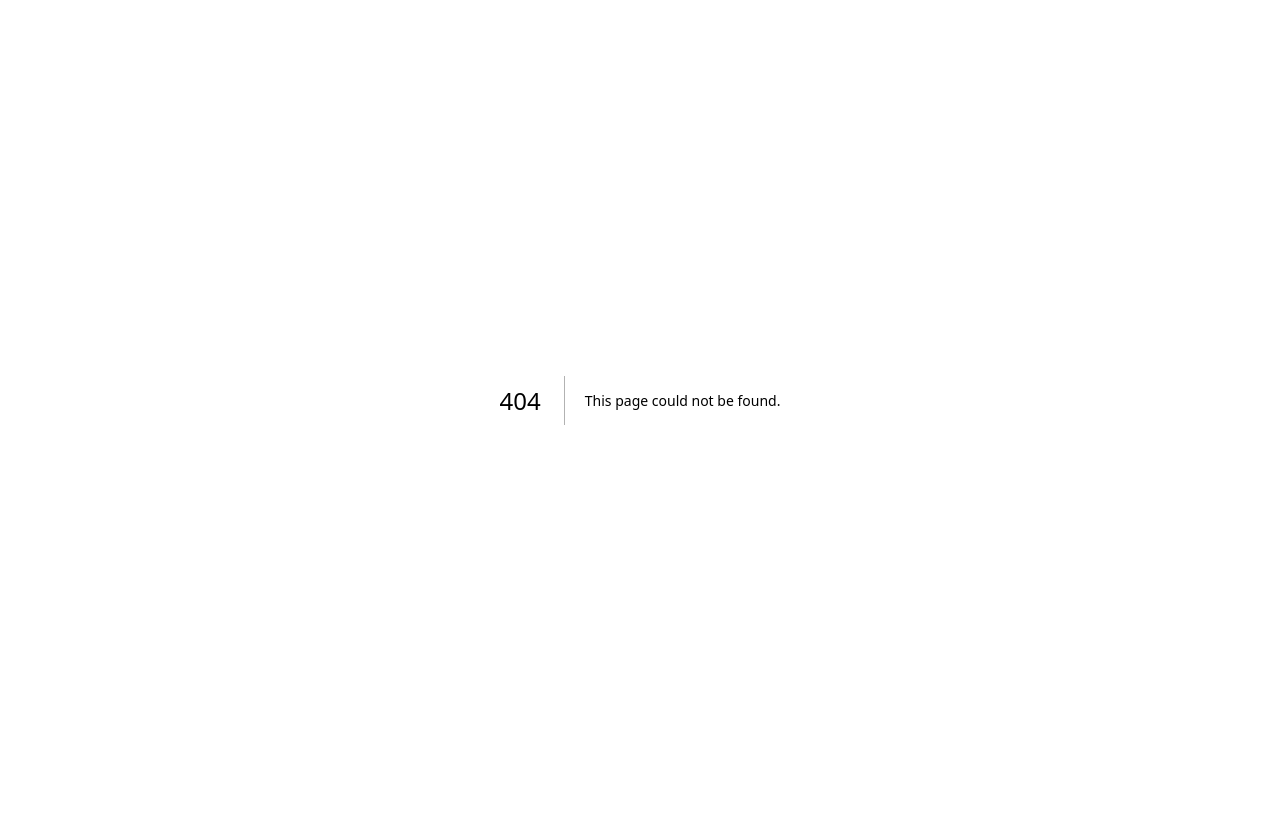
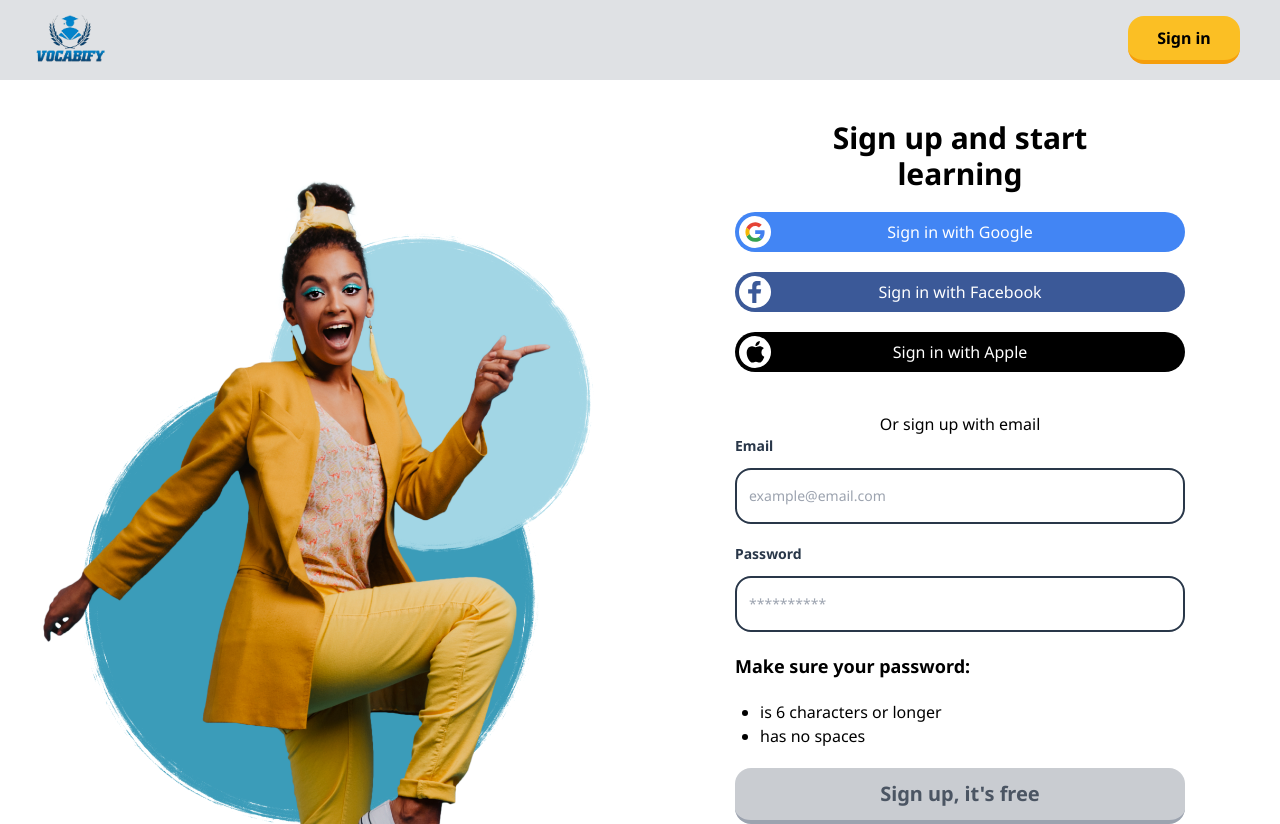
Before and after one commit to HarisShaikh97/language-learning-app, a Next.js app: page /signup in a window 1280 px wide. Before the commit this address had no page. Before the commit the page ends 800 px from the top, so only its background shows below. Built offline with nearby package versions, Linux system fonts and the light colour scheme.

Commit message:
Signup page

```diff
--- a/app/login/page.js
+++ b/app/login/page.js
@@ -1,10 +1,17 @@
+"use client"
+
 import Image from "next/image"
+import Link from "next/link"
+import { useRouter } from "next/navigation"
 
 export default function Login() {
+
+    const router = useRouter()
+
     return (
         <div className="h-screen w-screen flex flex-col items-center">
-            <div className="h-20 w-full bg-primary flex items-center px-5">
-                <Image src={"/logo2.png"} alt="logo" height={75} width={75} />
+            <div className="h-20 w-full bg-primary bg-opacity-15 flex items-center px-5">
+                <Image src={"/logo2.png"} alt="logo" height={100} width={100} />
             </div>
             <p className="text-5xl text-primary font-extrabold w-[450px] text-center my-10">Log in to have fun and learn faster</p>
             <div className="flex flex-col items-center gap-5 w-[450px]">
@@ -43,8 +50,8 @@ export default function Login() {
             <div className="flex justify-end w-[450px] mt-5">
                 <p className="text-primary underline text-xs cursor-pointer">I forgot my password!</p>
             </div>
-            <button className="flex items-center justify-center bg-primary bg-opacity-25 h-14 w-[450px] rounded-lg mt-5 border-b-4 border-gray-400 text-gray-600 hover:text-black transition duration-1000 font-bold">Sign in</button>
-            <p className="underline mt-5">Don{"'"}t have an account? Sign up now!</p>
+            <button className="flex items-center justify-center bg-primary bg-opacity-25 h-14 w-[450px] rounded-lg mt-5 border-b-4 border-gray-400 text-gray-600 hover:text-black transition duration-1000 font-bold"  onClick={() => {router.push("/home")}}>Sign in</button>
+            <Link href={"/signup"} className="underline mt-5">Don{"'"}t have an account? Sign up now!</Link>
         </div>
     )
 }
--- /dev/null
+++ b/app/signup/page.js
@@ -0,0 +1,60 @@
+import Image from "next/image"
+import Link from "next/link"
+
+export default function Signup() {
+    return (
+        <div className="h-screen w-screen flex flex-col items-center">
+            <div className="h-20 w-full bg-primary bg-opacity-15 flex flex-row justify-between items-center pl-5 pr-10">
+                <Image src={"/logo2.png"} alt="logo" height={100} width={100} />
+                <Link href={"/login"} className=" h-12 w-28 rounded-2xl border-b-4 border-amber-500 bg-amber-400 font-bold flex items-center justify-center">Sign in</Link>
+            </div>
+            <div className="grid grid-cols-2 h-full w-full">
+                <div className="bg-contain bg-no-repeat bg-center" style={{backgroundImage: "url('/signup-image.png')"}} />
+                <div className="flex flex-col items-center">
+                    <p className="w-[350px] text-3xl text-center font-bold mt-10">Sign up and start learning</p>
+                    <div className="flex flex-col items-center gap-5 w-[450px] mt-5">
+                        <button className="h-10 w-full rounded-full bg-[#4285F4] hover:bg-opacity-75 relative flex items-center justify-center">
+                            <div className="h-8 w-8 rounded-full bg-white absolute left-1 top-1 flex items-center justify-center">
+                                <Image src={"/google-logo.svg"} alt="logo" height={35} width={35} />
+                            </div>
+                            <p className="text-white">Sign in with Google</p>
+                        </button>
+                        <button className="h-10 w-full rounded-full bg-[#3B5998] hover:bg-opacity-75 relative flex items-center justify-center">
+                            <div className="h-8 w-8 rounded-full bg-white absolute left-1 top-1 flex items-center justify-center">
+                                <Image src={"/facebook-logo.svg"} alt="logo" height={22.5} width={22.5} />
+                            </div>
+                            <p className="text-white">Sign in with Facebook</p>
+                        </button>
+                        <button className="h-10 w-full rounded-full bg-black hover:bg-opacity-75 relative flex items-center justify-center">
+                            <div className="h-8 w-8 rounded-full bg-white absolute left-1 top-1 flex items-center justify-center">
+                                <Image src={"/apple-logo.svg"} alt="logo" height={25} width={25} />
+                            </div>
+                            <p className="text-white">Sign in with Apple</p>
+                        </button>
+                    </div>
+                    <p className="mt-10">Or sign up with email</p>
+                    <div className="flex flex-col gap-3 w-[450px]">
+                        <p className="text-primary text-sm font-bold">Email</p>
+                        <div className="h-14 w-full rounded-2xl border-2 border-primary px-3 flex items-center justify-center">
+                            <input type="text" placeholder="example@email.com" className="text-sm" style={{outline: 'none', width: '100%'}} />
+                        </div>
+                    </div>
+                    <div className="flex flex-col gap-3 w-[450px] mt-5">
+                        <p className="text-primary text-sm font-bold">Password</p>
+                        <div className="h-14 w-full rounded-2xl border-2 border-primary px-3 flex items-center justify-center">
+                            <input type="password" placeholder="**********" className="text-sm" style={{outline: 'none', width: '100%'}} />
+                        </div>
+                    </div>
+                    <div className="w-[450px] mt-5">
+                        <p className="text-lg font-bold">Make sure your password:</p>
+                    </div>
+                    <ul className="list-disc w-[400px] mt-5">
+                        <li>is 6 characters or longer</li>
+                        <li>has no spaces</li>
+                    </ul>
+                    <button className="flex items-center justify-center bg-primary bg-opacity-25 h-14 w-[450px] rounded-2xl mt-5 border-b-4 border-gray-400 text-xl text-gray-600 hover:text-black transition duration-1000 font-bold">Sign up, it{"'"}s free</button>
+                </div>
+            </div>
+        </div>
+    )
+}
```
Also changed, not shown: public/signup-image.png (added).
